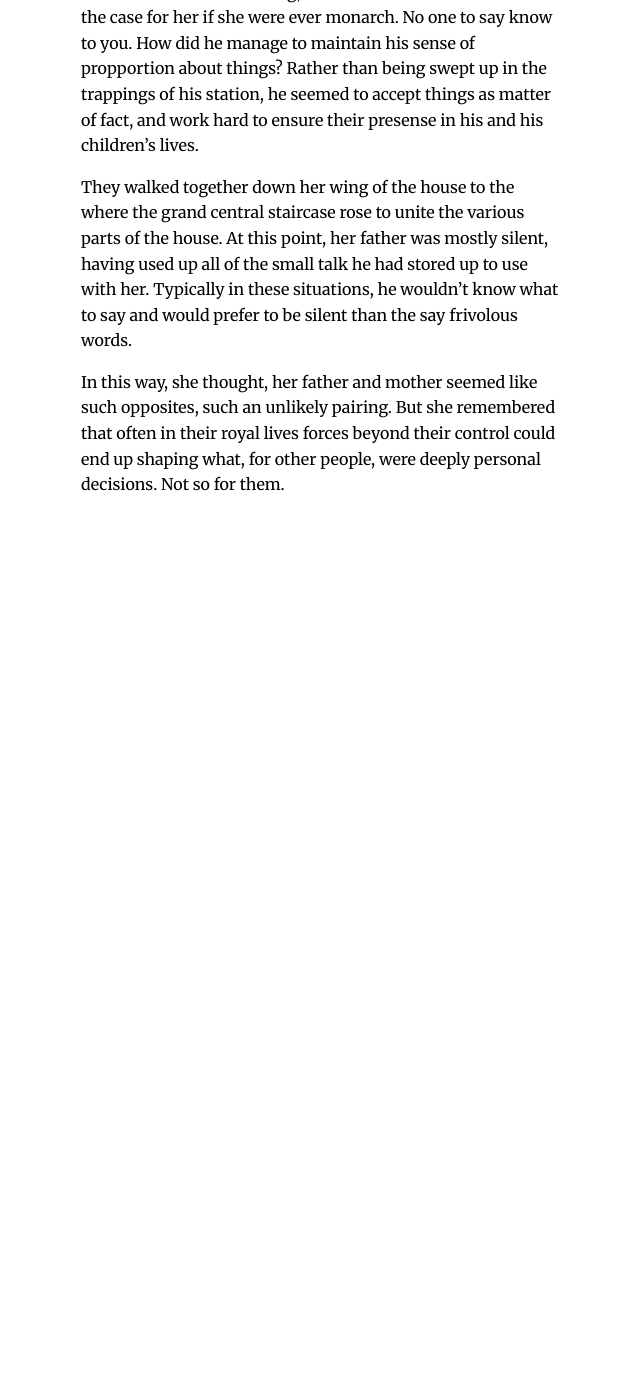
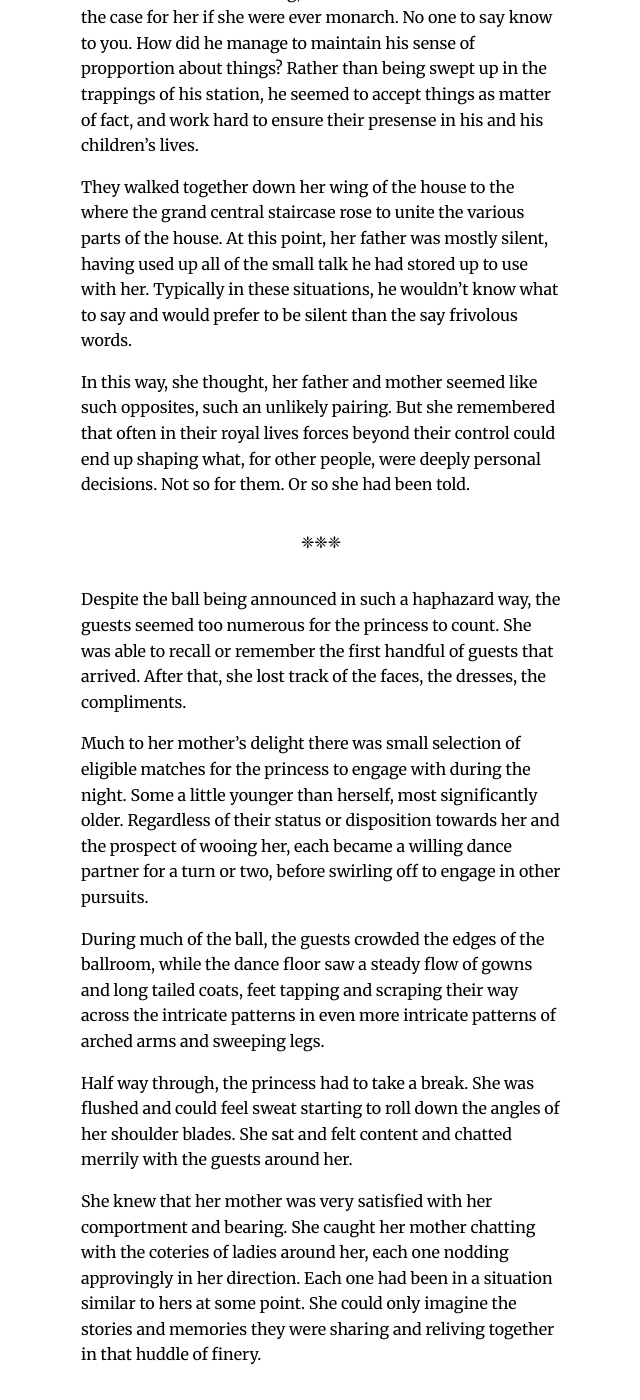
Before and after one commit to brodieaustin/avalon-novel, a Jekyll site: the page built from index.markdown, in a window 1280 px wide and 1400 px high, scrolled down 38689 px. Shown: the whole window, without its empty margins (319-959 px from the left). Built offline with Jekyll 4.4.1, drawn with Linux system fonts in a browser that asks for light colours; our own code applies the rules of GitHub Pages for plain Markdown files; before the commit the page ends 39219 px from its top, so only the background shows below that.

Commit message:
progress for 11/08/2021. 11985 words.

```diff
--- a/index.markdown
+++ b/index.markdown
@@ -760,4 +760,16 @@ In her mind, he was a good kind, the model of a king. He could be inflexible and
 
 They walked together down her wing of the house to the where the grand central staircase rose to unite the various parts of the house. At this point, her father was mostly silent, having used up all of the small talk he had stored up to use with her. Typically in these situations, he wouldn't know what to say and would prefer to be silent than the say frivolous words.
 
-In this way, she thought, her father and mother seemed like such opposites, such an unlikely pairing. But she remembered that often in their royal lives forces beyond their control could end up shaping what, for other people, were deeply personal decisions. Not so for them.
+In this way, she thought, her father and mother seemed like such opposites, such an unlikely pairing. But she remembered that often in their royal lives forces beyond their control could end up shaping what, for other people, were deeply personal decisions. Not so for them. Or so she had been told.
+
+***
+
+Despite the ball being announced in such a haphazard way, the guests seemed too numerous for the princess to count. She was able to recall or remember the first handful of guests that arrived. After that, she lost track of the faces, the dresses, the compliments.
+
+Much to her mother's delight there was small selection of eligible matches for the princess to engage with during the night. Some a little younger than herself, most significantly older. Regardless of their status or disposition towards her and the prospect of wooing her, each became a willing dance partner for a turn or two, before swirling off to engage in other pursuits.
+
+During much of the ball, the guests crowded the edges of the ballroom, while the dance floor saw a steady flow of gowns and long tailed coats, feet tapping and scraping their way across the intricate patterns in even more intricate patterns of arched arms and sweeping legs.
+
+Half way through, the princess had to take a break. She was flushed and could feel sweat starting to roll down the angles of her shoulder blades. She sat and felt content and chatted merrily with the guests around her.
+
+She knew that her mother was very satisfied with her comportment and bearing. She caught her mother chatting with the coteries of ladies around her, each one nodding approvingly in her direction. Each one had been in a situation similar to hers at some point. She could only imagine the stories and memories they were sharing and reliving together in that huddle of finery.
```
